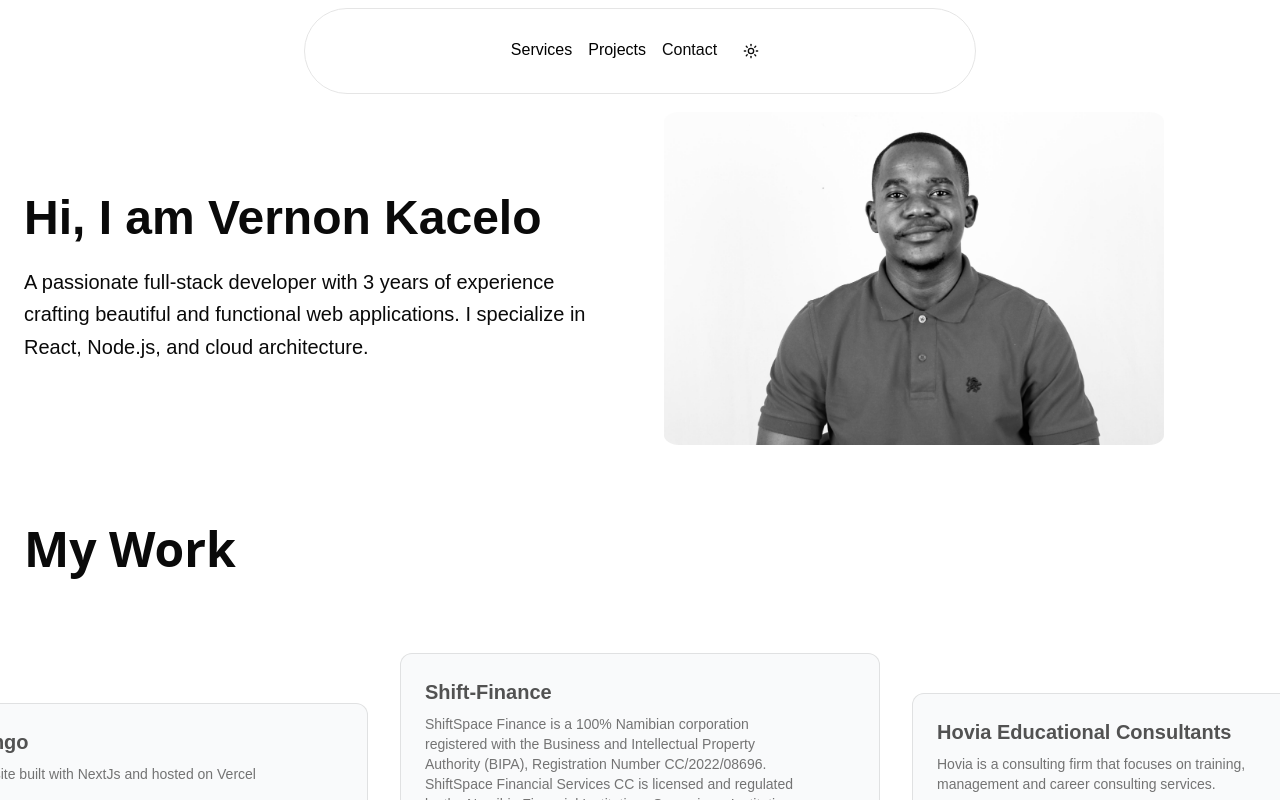
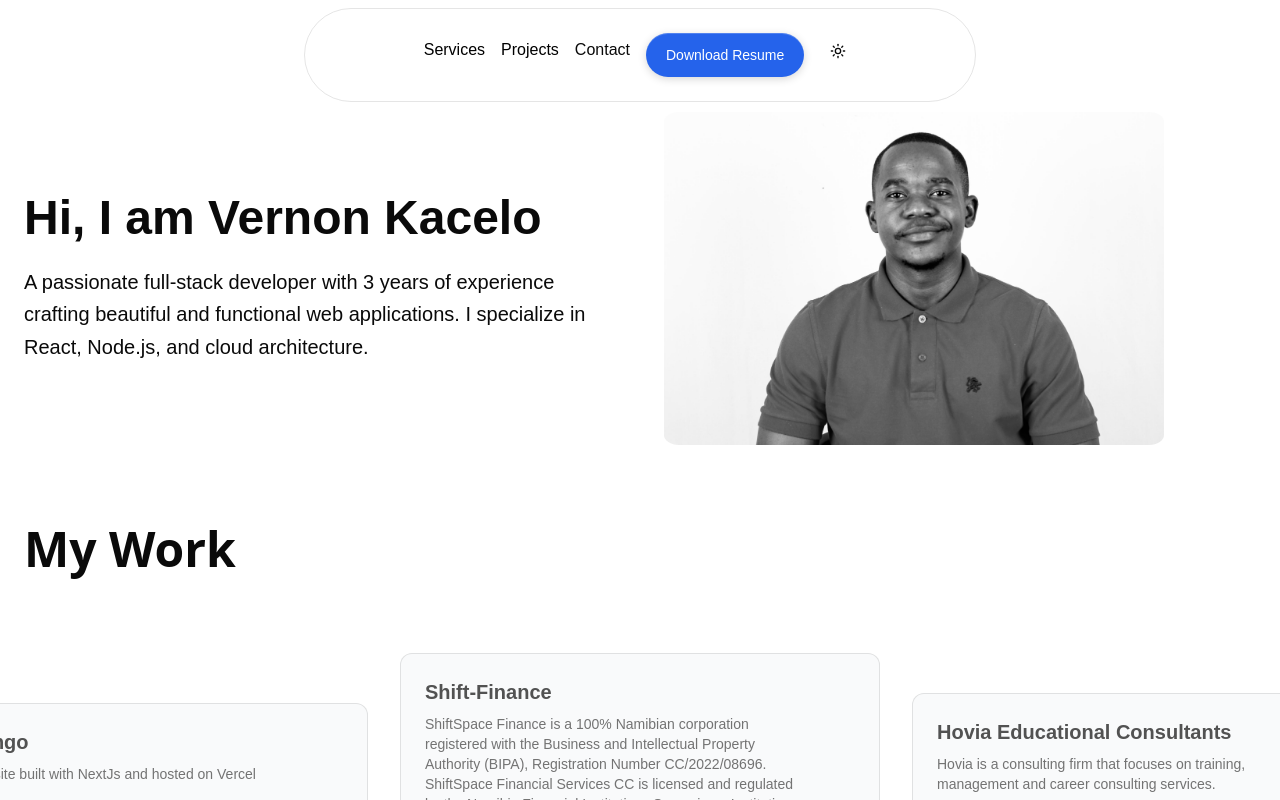
Before and after one commit to Kacelo/portfolio, a Next.js app: page / in a window 1280 px wide. Shown: the top 800 px of the page. Built offline with nearby package versions, Linux system fonts and the light colour scheme.

Commit message:
added download

```diff
--- a/src/app/components/navbar-menu.tsx
+++ b/src/app/components/navbar-menu.tsx
@@ -2,6 +2,7 @@
 import React, { useState } from "react";
 import {
     ContactLink,
+  DownloadResume,
   HoveredLink,
   Menu,
   MenuItem,
@@ -41,21 +42,21 @@ function Navbar({ className }: { className?: string }) {
           <div className="  text-sm grid grid-cols-2 gap-10 p-4">
             <ProductItem
               title="Shenatungo"
-              href="https://algochurn.com"
+              href="hhttps://shenatungo.com"
               src="shenatungo.png"
-              description="Prepare for tech interviews like never before."
+              description="A Salon Website built with NextJs and hosted on Vercel"
             />
             <ProductItem
               title="Shiftspace Finance"
-              href="https://tailwindmasterkit.com"
+              href="https://shiftfinance.m1.com.na"
               src="shift.png"
-              description="Production ready Tailwind css components for your next project"
+              description="ShiftSpace Finance is a 100% Namibian corporation."
             />
             <ProductItem
               title="Hovia Consulting"
-              href="https://gomoonbeam.com"
+              href="https://hoviaconsulting.com.na/"
               src="Hovia.png"
-              description="Never write from scratch again. Go from idea to blog in minutes."
+              description="Hovia is a consulting firm that focuses on training, management and career consulting services."
             />
             <ProductItem
               title="Rogue"
@@ -67,6 +68,7 @@ function Navbar({ className }: { className?: string }) {
         </MenuItem>
 
         <ContactLink />
+        <DownloadResume />
         {/* <div className="flex flex-col space-y-4 text-sm"> */}
           <ModeToggle></ModeToggle>
         {/* </div> */}
--- a/src/components/ui/navbar-menu.tsx
+++ b/src/components/ui/navbar-menu.tsx
@@ -127,3 +127,20 @@ export const ContactLink = () => {
     </div>
   );
 };
+
+export const DownloadResume = () => {
+  return (
+
+      <a
+        href={
+          "https://github.com/Kacelo/portfolio/blob/main/public/VKaceloCV.pdf"
+        }
+        id="resume"
+        target="_blank"
+        className="px-5 py-3 m: px-1 py-1 bg-blue-600 text-white rounded-full text-sm"
+        download
+      >
+        Download Resume
+      </a>
+  );
+};
```
